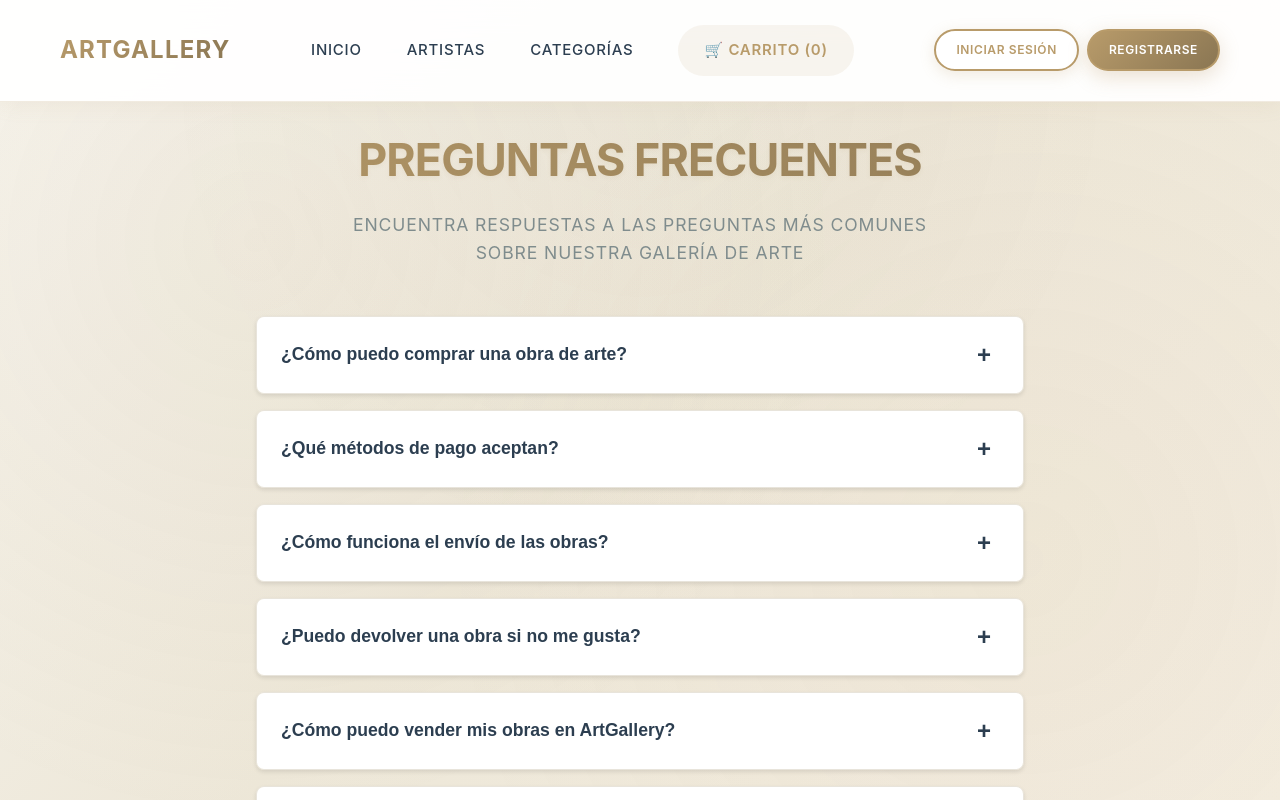
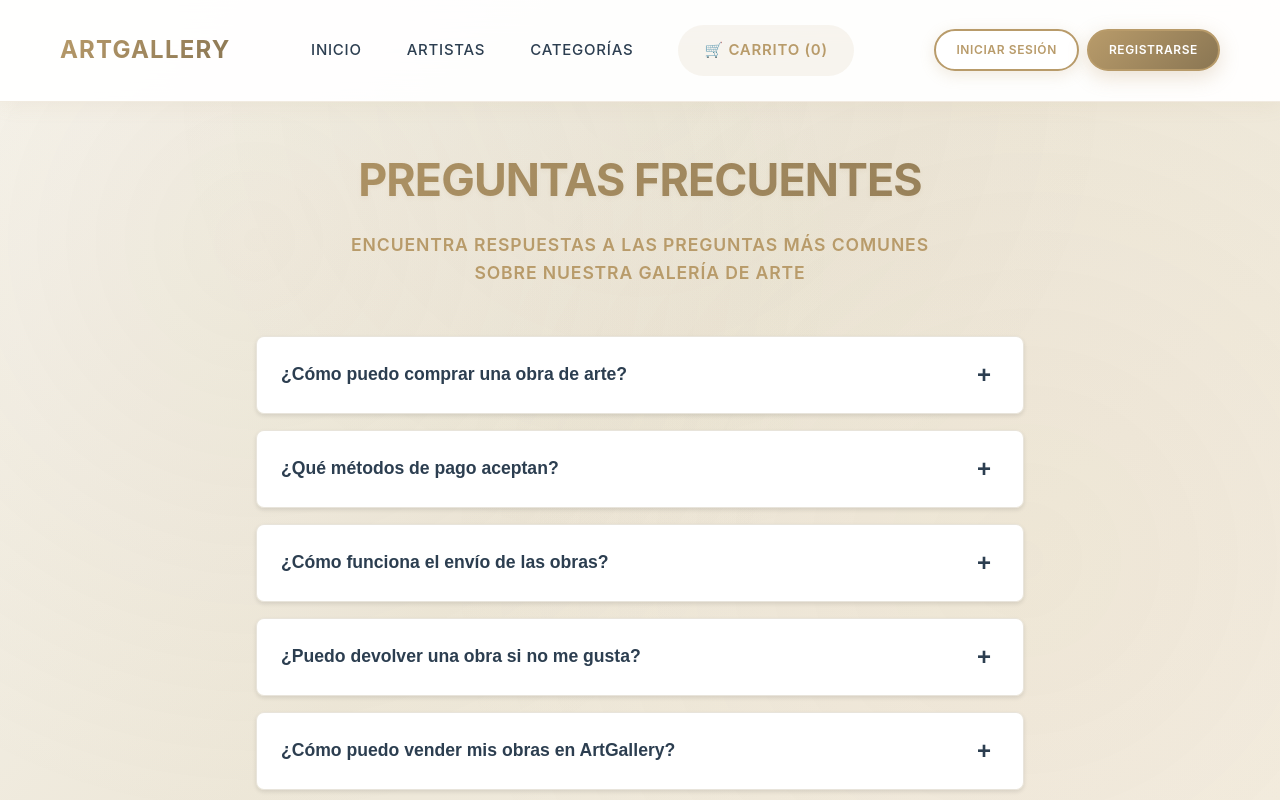
Before and after one commit to LeandroFullStackJs/TPO-Ecommerce-Front, a React (Vite) app: page /faqs in a window 1280 px wide. Shown: the top 800 px of the page. Built offline with nearby package versions, Linux system fonts and the light colour scheme; data requests are answered from the project's data file.

Commit message:
ajustes de Css

```diff
--- a/src/styles.css
+++ b/src/styles.css
@@ -107,6 +107,7 @@ body::before {
 .section-title {
   font-size: 24px;
   font-weight: 400;
+  padding-top: 20px;
   text-align: center;
   margin-bottom: 60px;
   text-transform: uppercase;
@@ -116,11 +117,18 @@ body::before {
 
 .section-subtitle {
   font-size: 14px;
-  color: var(--text-light);
+  color: var(--primary-color);
+
   text-align: center;
   margin-bottom: 40px;
   text-transform: uppercase;
   letter-spacing: var(--letter-spacing-wide);
+  font-weight: 600;
+  font-size: 1.1rem;
+  line-height: 1.6;
+  max-width: 600px;
+  margin: 0 auto;
+  line-height: 1.6;
 }
 
 /* Navbar - Estilo artístico elegante con responsive */
@@ -518,7 +526,7 @@ body::before {
 .swiper-pagination-bullet {
   width: 12px;
   height: 12px;
-  background: rgba(184, 155, 106, 0.3);
+  background: rgb(139, 118, 80);
   border-radius: 50%;
   transition: all 0.3s ease;
 }
@@ -852,7 +860,6 @@ body::before {
   text-align: center;
   margin: 0; /* Eliminamos márgenes para que ocupe todo el ancho sin espacios */
   position: relative;
-  overflow: hidden;
   width: 100vw;
   left: 50%;
   transform: translateX(-50%);
@@ -1340,13 +1347,6 @@ body::before {
   letter-spacing: -0.02em;
 }
 
-.section-subtitle {
-  font-size: 1.1rem;
-  color: var(--text-light);
-  max-width: 600px;
-  margin: 0 auto;
-  line-height: 1.6;
-}
 
 /* Productos destacados */
 .featured {
--- a/src/styles/artist.css
+++ b/src/styles/artist.css
@@ -73,7 +73,7 @@
   justify-content: center;
   align-items: flex-end;
   border-radius: 25px 25px 0 0;
-  overflow: hidden;
+
 }
 
 .artist-card-header::after {
```
